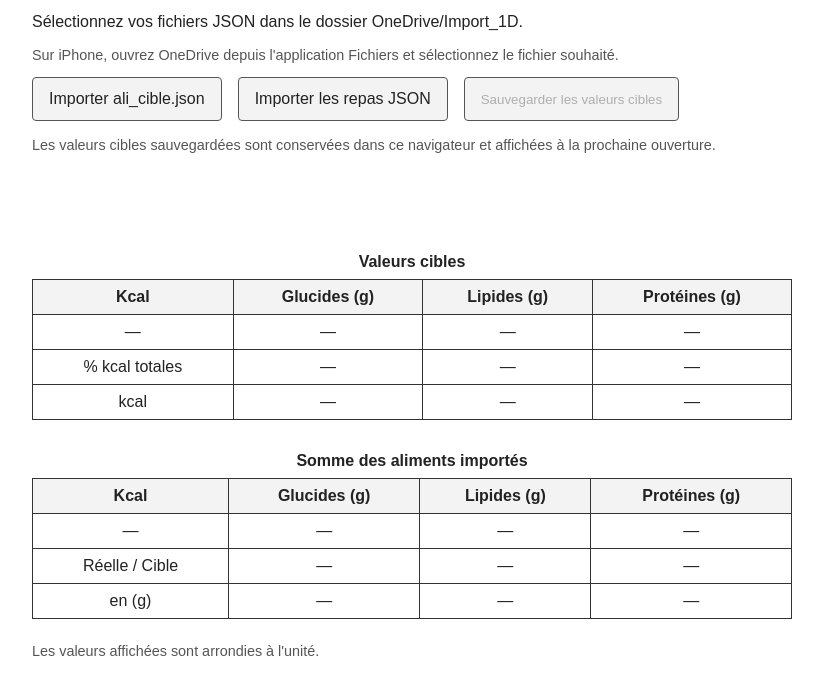
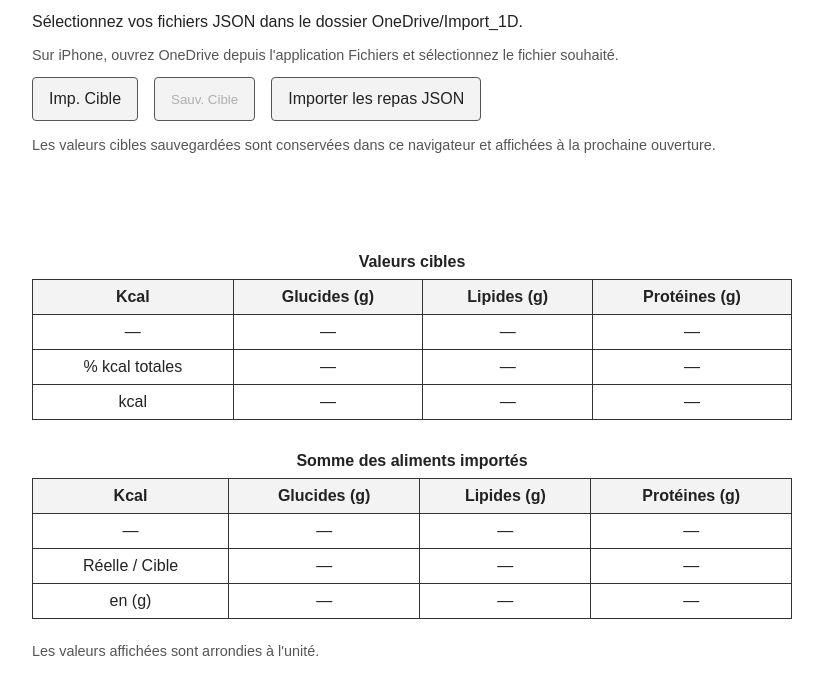
Before and after one commit to jfaubert61-boop/alica-cible, a plain HTML site: page index.html in a window 1280 px wide. Shown: the part 63-758 px from the top of the page, without its empty margins (228-1051 px from the left). Drawn offline with Linux system fonts and the light colour scheme.

Commit message:
Align target import and save buttons

```diff
--- a/index.html
+++ b/index.html
@@ -15,6 +15,8 @@
 
       h1 { font-size: 1.5rem; }
       .imports { display: flex; flex-wrap: wrap; gap: 1rem; margin-bottom: 1rem; }
+      .cible-actions { display: flex; flex: 0 0 auto; flex-wrap: nowrap; gap: 1rem; }
+      .cible-actions .import-button { white-space: nowrap; }
       .import-button {
         position: relative;
         display: inline-block;
@@ -49,15 +51,17 @@
     <p>Sélectionnez vos fichiers JSON dans le dossier OneDrive/Import_1D.</p>
     <p class="hint">Sur iPhone, ouvrez OneDrive depuis l'application Fichiers et sélectionnez le fichier souhaité.</p>
     <div class="imports">
-      <label class="import-button">
-        Importer ali_cible.json
-        <input type="file" id="fichier-cible">
-      </label>
+      <div class="cible-actions">
+        <label class="import-button">
+          Imp. Cible
+          <input type="file" id="fichier-cible">
+        </label>
+        <button type="button" class="import-button" id="sauvegarder-cible" disabled>Sauv. Cible</button>
+      </div>
       <label class="import-button">
         Importer les repas JSON
         <input type="file" id="fichier-repas">
       </label>
-      <button type="button" class="import-button" id="sauvegarder-cible" disabled>Sauvegarder les valeurs cibles</button>
     </div>
     <p class="hint">Les valeurs cibles sauvegardées sont conservées dans ce navigateur et affichées à la prochaine ouverture.</p>
     <p id="statut-cible" class="status" role="status" aria-live="polite"></p>
```
